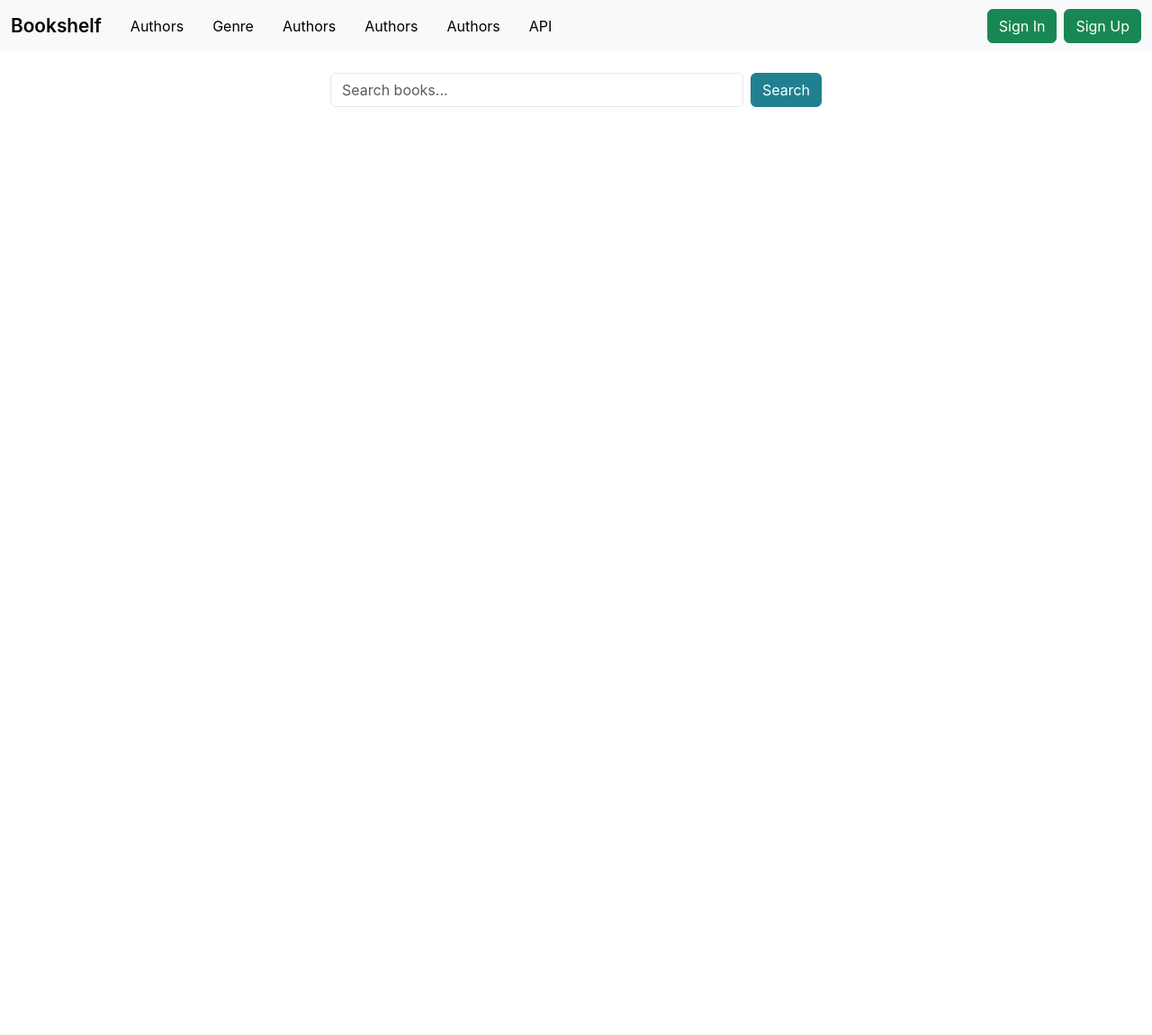
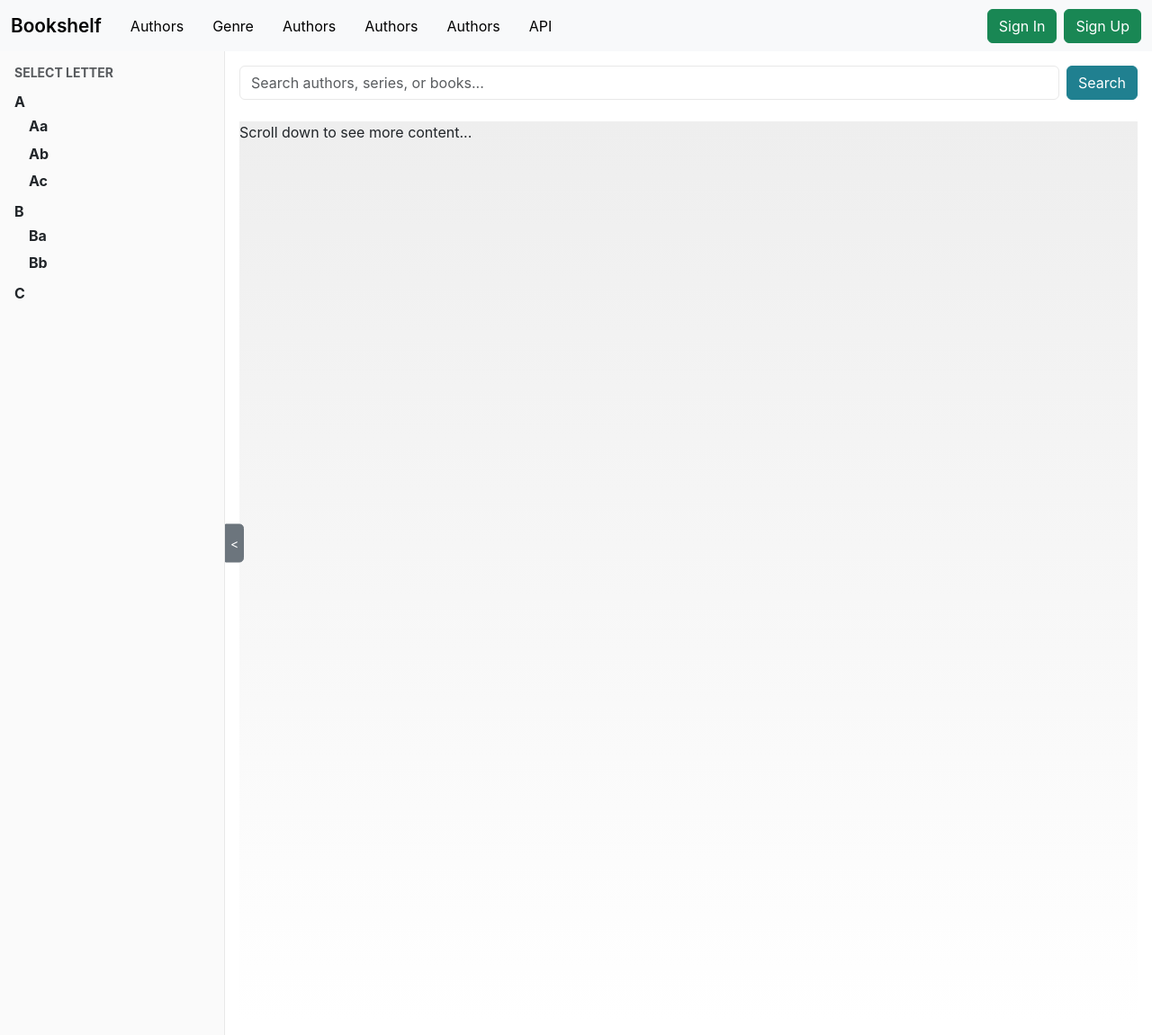
Before and after one commit to NLeech/Bookshelf, a Django app: page / in a window 1280 px wide. Shown: the whole page at 90% size. Before the commit the page ends 119 px from the top, so only its background shows below. Run offline with Django 5.2, Linux system fonts and the light colour scheme.

Commit message:
feat: implement two-pane layout with collapsible sidebar for index page

```diff
--- a/bookshelf/library/templates/library/index.html
+++ b/bookshelf/library/templates/library/index.html
@@ -3,18 +3,71 @@
 {% block head_title %}Bookshelf{% endblock %}
 
 {% block content %}
+<div class="main-layout-container">
+    <!-- Left Sidebar: Letter Tree -->
+    <aside class="sidebar-pane">
+        <h6 class="text-muted text-uppercase small fw-bold">Select Letter</h6>
+        <ul class="tree-list ps-0">
+            <li class="tree-item fw-bold">A
+                <ul class="tree-list">
+                    <li class="tree-item">Aa</li>
+                    <li class="tree-item">Ab</li>
+                    <li class="tree-item">Ac</li>
+                </ul>
+            </li>
+            <li class="tree-item fw-bold">B
+                <ul class="tree-list">
+                    <li class="tree-item">Ba</li>
+                    <li class="tree-item">Bb</li>
+                </ul>
+            </li>
+            <li class="tree-item fw-bold">C</li>
+            <!-- ... more letters ... -->
+        </ul>
+    </aside>
 
-   <!-- Search Bar -->
-    <div class="container mt-4">
-        <div class="row justify-content-center">
-            <div class="col-md-6">
-                <form method="get" action="{% url 'library:home' %}" class="d-flex">
-                    {% csrf_token %}
-                    <input type="text" class="form-control me-2" name="q" placeholder="Search books..." required>
-                    <button class="btn btn-primary" type="submit">Search</button>
-                </form>
+    <!-- Right Content: Search and Results -->
+    <main class="content-pane position-relative">
+        <!-- Collapse Toggle Button -->
+        <button id="toggle-sidebar-btn" class="btn btn-secondary btn-sm" onclick="toggleSidebar()" title="Toggle Sidebar">
+            &lt;
+        </button>
+
+            <div class="row mb-4">
+                <div class="col-12">
+                    <form method="get" action="{% url 'library:home' %}" class="d-flex">
+                        {% csrf_token %}
+                        <input type="text" class="form-control me-2" name="q" placeholder="Search authors, series, or books..." required>
+                        <button class="btn btn-primary" type="submit">Search</button>
+                    </form>
+                </div>
+            </div>
+
+            <!-- Placeholder for results -->
+            <div id="results-area">
+{#                <p class="text-muted">Select a letter from the left or search to see results.</p>#}
+                <div style="height: 1000px; background: linear-gradient(to bottom, #eee, #fff);">
+                    <!-- This div is just to demonstrate the independent scrollbar -->
+                    Scroll down to see more content...
+                </div>
             </div>
         </div>
-    </div>
+    </main>
+</div>
+{% endblock content %}
 
-{% endblock content %}
+{% block extra_body %}
+<script>
+    function toggleSidebar() {
+        const sidebar = document.querySelector('.sidebar-pane');
+        const btn = document.querySelector('#toggle-sidebar-btn');
+        sidebar.classList.toggle('collapsed');
+
+        if (sidebar.classList.contains('collapsed')) {
+            btn.innerHTML = '&gt;';
+        } else {
+            btn.innerHTML = '&lt;';
+        }
+    }
+</script>
+{% endblock extra_body %}
--- a/bookshelf/static/css/base.css
+++ b/bookshelf/static/css/base.css
@@ -152,3 +152,67 @@ body {
 .alert-info { --bs-alert-bg: var(--bs-info); }
 .alert-light { --bs-alert-bg: var(--bs-light); }
 .alert-dark { --bs-alert-bg: var(--bs-dark); }
+
+/* --- Two-Pane Layout for Index Page --- */
+.main-layout-container {
+    height: calc(100vh - 56px); /* 56px is standard Bootstrap navbar height */
+    display: flex;
+    overflow: hidden;
+}
+
+.sidebar-pane {
+    width: 250px;
+    height: 100%;
+    overflow-y: auto;
+    border-right: 1px solid var(--bs-border-color);
+    background-color: var(--bs-light);
+    padding: 1rem;
+}
+
+.content-pane {
+    flex-grow: 1;
+    height: 100%;
+    overflow-y: auto;
+    padding: 1rem;
+}
+
+/* Tree Structure Styles */
+.tree-list {
+    list-style: none;
+    padding-left: 1rem;
+}
+
+.tree-item {
+    cursor: pointer;
+    padding: 0.2rem 0;
+}
+
+.tree-item:hover {
+    color: var(--bs-primary);
+}
+
+/* Collapsible Sidebar Logic */
+.sidebar-pane {
+    transition: margin-left 0.3s ease, width 0.3s ease, padding 0.3s ease, opacity 0.3s ease;
+    width: 250px;
+    opacity: 1;
+}
+
+.sidebar-pane.collapsed {
+    margin-left: 0px;
+    width: 0;
+    padding-left: 0;
+    padding-right: 0;
+    opacity: 0;
+    pointer-events: none;
+}
+
+#toggle-sidebar-btn {
+    position: absolute;
+    left: 0;
+    top: 50%;
+    transform: translateY(-50%);
+    z-index: 1000;
+    border-radius: 0 5px 5px 0;
+    padding: 10px 5px;
+}
```
